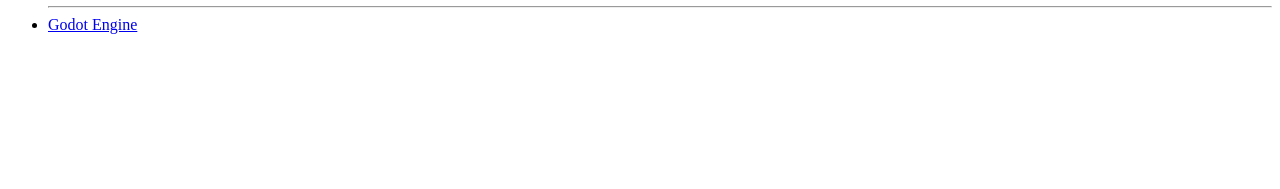
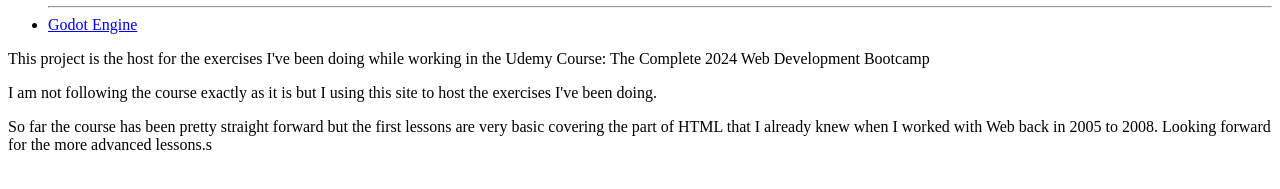
Before and after one commit to zeemaine/webdev-bootcamp, a plain HTML site: page index.html in a window 1280 px wide. Shown: the part 491-680 px from the top of the page. Drawn offline with Linux system fonts and the light colour scheme.

Commit message:
add a report on the index.html
i just added a small text explaining what the page is about and what i've been doing. The idea is to slowly turn the page in a journaling, a report of the experience with the course.

```diff
--- a/index.html
+++ b/index.html
@@ -29,5 +29,18 @@
             <a href="https://www.godotengine.org/">Godot Engine</a> </li>
     </ul>
 
+    <p>
+    This project is the host for the exercises
+    I've been doing while working in the Udemy Course: The Complete 2024 Web Development Bootcamp
+    </p>
+    <p>
+        I am not following the course exactly as it is but I using this site to host the exercises
+        I've been doing.
+    </p>
+    <p>
+        So far the course has been pretty straight forward but the first lessons are very basic covering
+        the part of HTML that I already knew when I worked with Web back in 2005 to 2008.
+        Looking forward for the more advanced lessons.s
+    </p>
 </body>
 </html>
```
